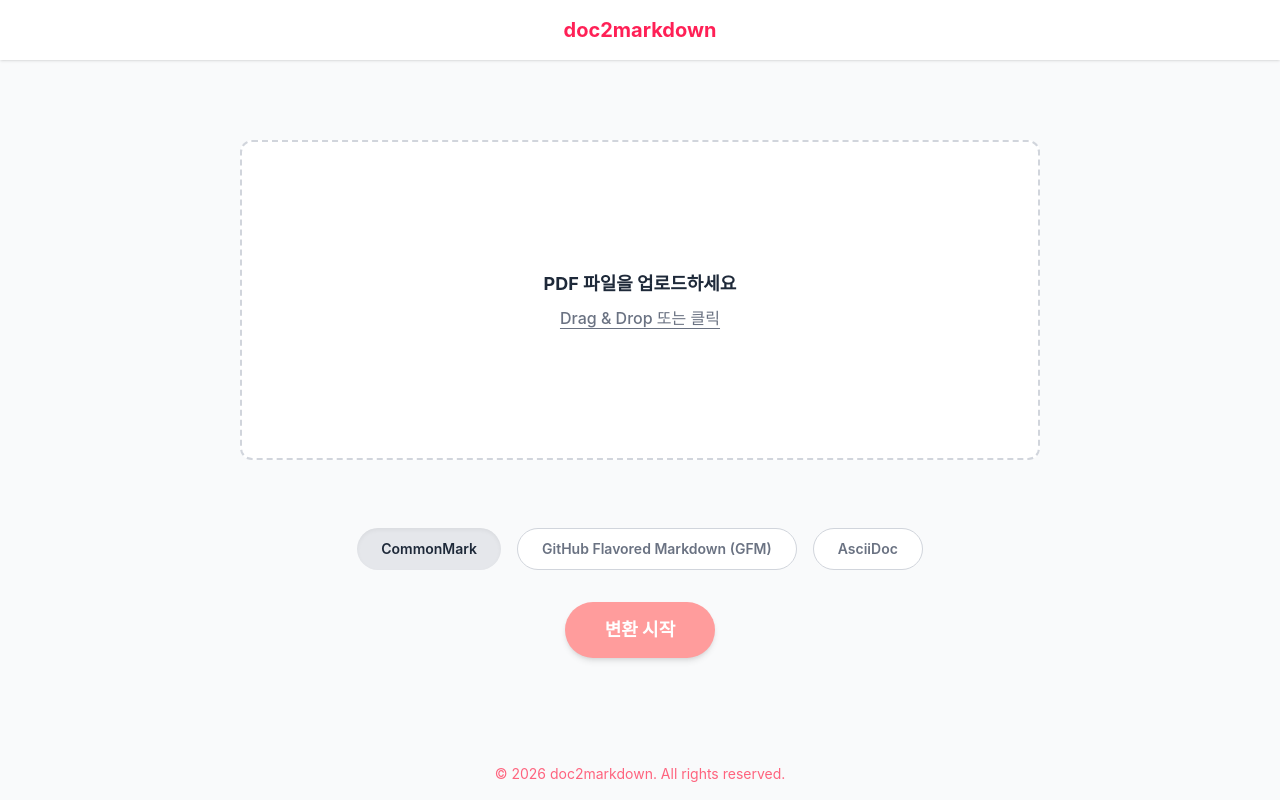
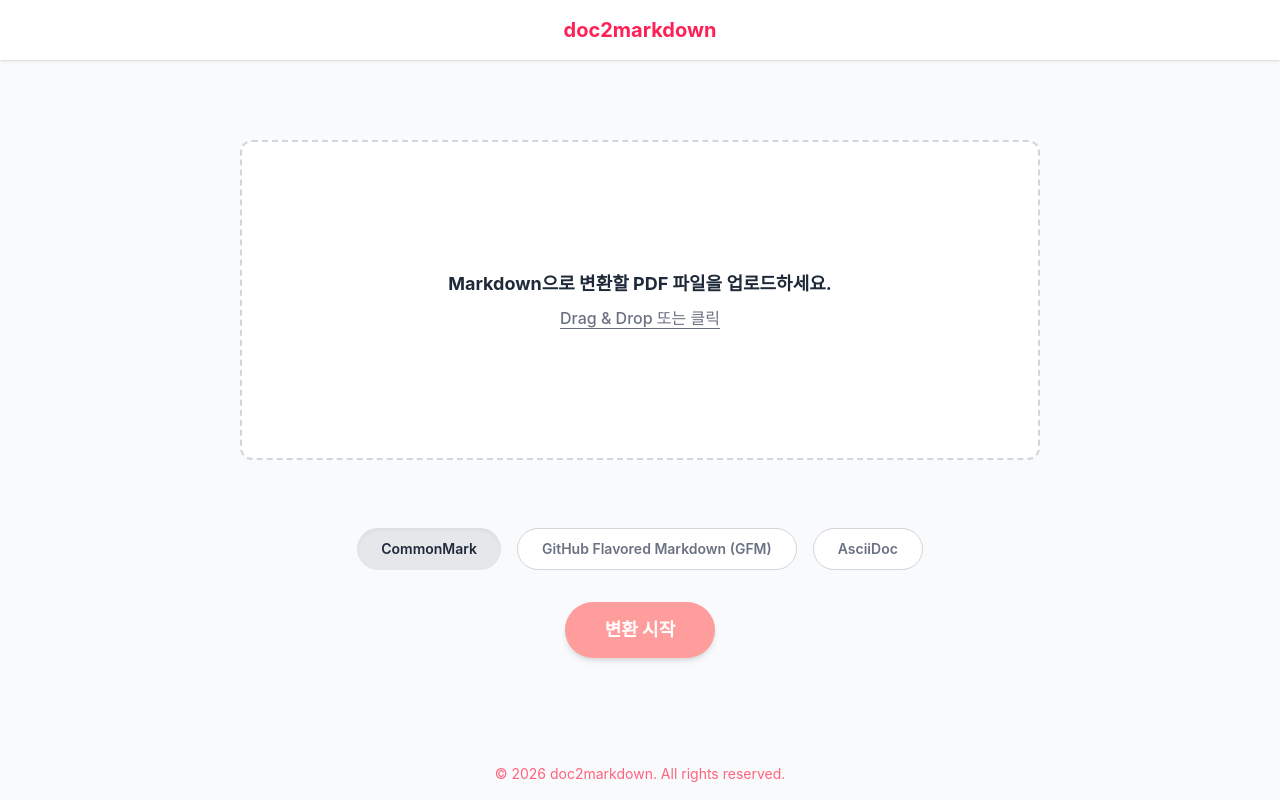
Before and after one commit to knu-doc-ai/doc2markdown_FE, a React (Vite) app: page / in a window 1280 px wide. Built offline with nearby package versions, Linux system fonts and the light colour scheme.

Commit message:
feat : 메인 페이지 수정 완

```diff
--- a/src/components/FileUpload.tsx
+++ b/src/components/FileUpload.tsx
@@ -36,7 +36,9 @@ const FileUpload: React.FC<FileUploadProps> = ({ onFileSelect }) => {
       onDragOver={handleDragOver}
       onDrop={handleDrop}
     >
-      <p className="text-gray-800 text-lg font-bold mb-2">PDF 파일을 업로드하세요</p>
+      <p className="text-gray-800 text-lg font-bold mb-2">
+        Markdown으로 변환할 PDF 파일을 업로드하세요.
+      </p>
       <button
         onClick={() => inputRef.current?.click()}
         className="cursor-pointer text-gray-500 font-medium hover:text-gray-700 transition-colors underline underline-offset-4"
--- a/src/pages/Home.tsx
+++ b/src/pages/Home.tsx
@@ -54,11 +54,12 @@ const Home = () => {
         ))}
       </div>
 
-      {/* 3. 액션 버튼 (연어색 다운로드 버튼) */}
+      {/* 3. 액션 버튼 (파일 업로드 여부에 따라 색상 변경) */}
       <button
         onClick={handleDownload}
-        className="px-10 py-3.5 rounded-full text-white font-bold text-lg shadow-md transition-transform hover:scale-105 active:scale-95"
-        style={{ backgroundColor: '#ff9c9c' }}
+        className={`px-10 py-3.5 rounded-full text-white font-bold text-lg shadow-md transition-all duration-300 hover:scale-105 active:scale-95 ${
+          file ? 'bg-red-600 hover:bg-red-700' : 'bg-[#ff9c9c]'
+        }`}
       >
         변환 시작
       </button>
```
